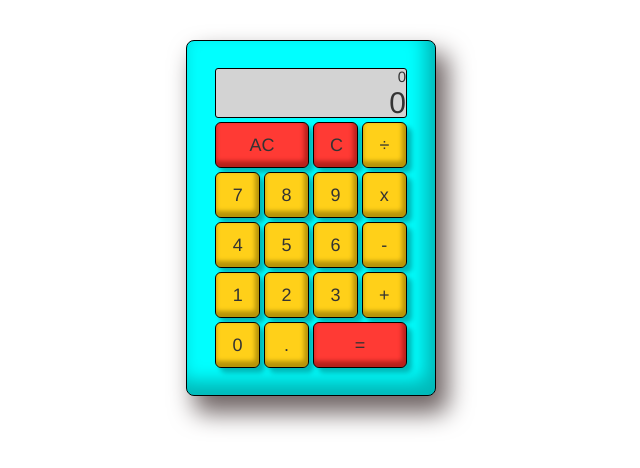
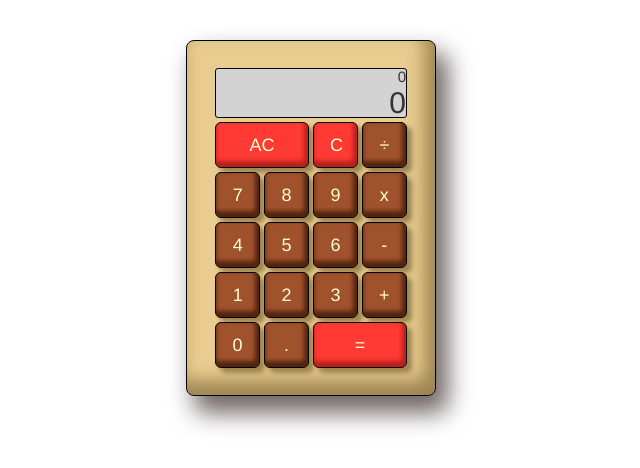
Before and after one commit to lacyjpr/calculator, a plain HTML site: page index.html in a window 1280 px wide. Shown: the whole page, without its empty margins (329-969 px from the left). Drawn offline with nearby package versions, Linux system fonts and the light colour scheme.

Commit message:
Tweak colors

```diff
--- a/css/style.css
+++ b/css/style.css
@@ -1 +1 @@
-.jumbotron{width:250px;text-align:center;margin:40px auto}#calc{padding:27px;text-align:center;border:1px solid #000;border-radius:8px;background-color:#0ff;box-shadow:10px 15px 25px 2px #706565,inset -8px -12px 18px 2px #00b8b8}.displayBox{width:99%;height:50px;margin-left:auto;margin-right:auto;border:1px solid #000;border-radius:3px;background-color:#d3d3d3}.jumbotron h2{font-size:15px;text-align:right;margin-top:0;margin-bottom:0}.jumbotron h1{font-size:30px;text-align:right;margin-top:0;margin-bottom:0}.button-row{display:inline-block;margin-top:4px}.btn{width:45px;border:1px solid #000;background-color:#ffd019;box-shadow:5px 5px 5px 0 #00b8b8,inset -2px -4px 4px 2px #b89409}.btn-wide{width:94px}.btn:active,.btn:focus,.btn:hover{background-color:#ffd019}.allClear:active,.allClear:focus,.allClear:hover{background-color:#ff3a34}.clear:active,.clear:focus,.clear:hover{background-color:#ff3a34}.equals:active,.equals:focus,.equals:hover{background-color:#ff3a34}.allClear,.clear,.equals{background-color:#ff3a34;box-shadow:5px 5px 5px 0 #00b8b8,inset -2px -4px 4px 2px #b8211c}
+.jumbotron{width:250px;text-align:center;margin:40px auto}#calc{padding:27px;text-align:center;border:1px solid #000;border-radius:8px;background-color:#e9cc90;box-shadow:10px 15px 25px 2px #706565,inset -8px -12px 18px 2px #9c8451}.displayBox{width:99%;height:50px;margin-left:auto;margin-right:auto;border:1px solid #000;border-radius:3px;background-color:#d3d3d3}.jumbotron h2{font-size:15px;text-align:right;margin-top:0;margin-bottom:0}.jumbotron h1{font-size:30px;text-align:right;margin-top:0;margin-bottom:0}.button-row{display:inline-block;margin-top:4px}.btn{width:45px;border:1px solid #000;color:#ffffcf;background-color:sienna;box-shadow:5px 5px 5px 0 #9c8451,inset -2px -4px 4px 2px #53250f}.btn-wide{width:94px}.btn:active,.btn:focus,.btn:hover{background-color:#ffd019}.allClear:active,.allClear:focus,.allClear:hover{background-color:#ff3a34}.clear:active,.clear:focus,.clear:hover{background-color:#ff3a34}.equals:active,.equals:focus,.equals:hover{background-color:#ff3a34}.allClear,.clear,.equals{background-color:#ff3a34;box-shadow:5px 5px 5px 0 #9c8451,inset -2px -4px 4px 2px #b8211c}
```
